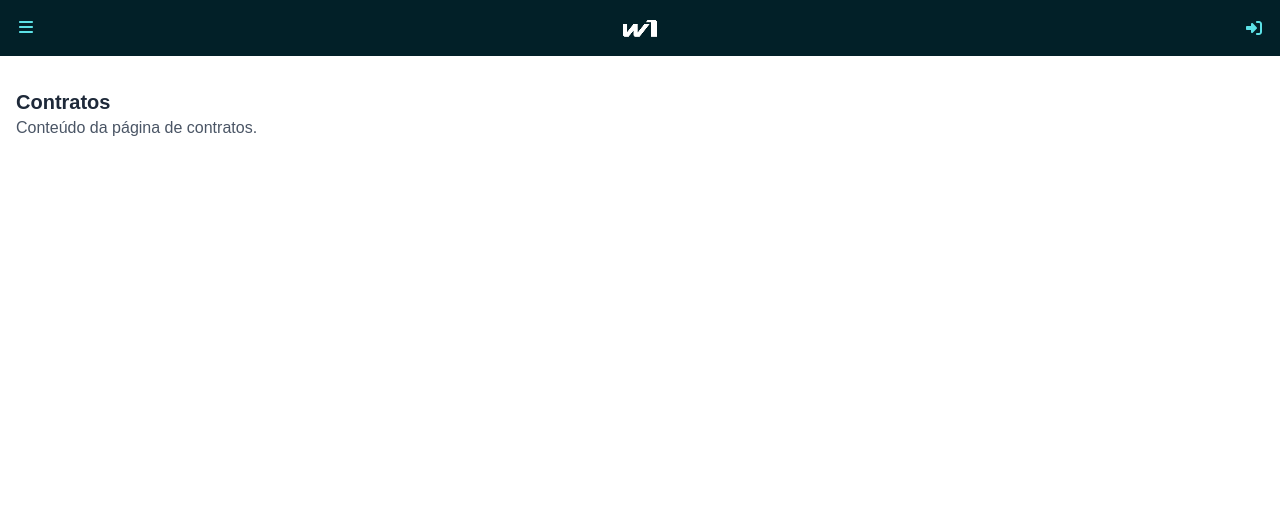
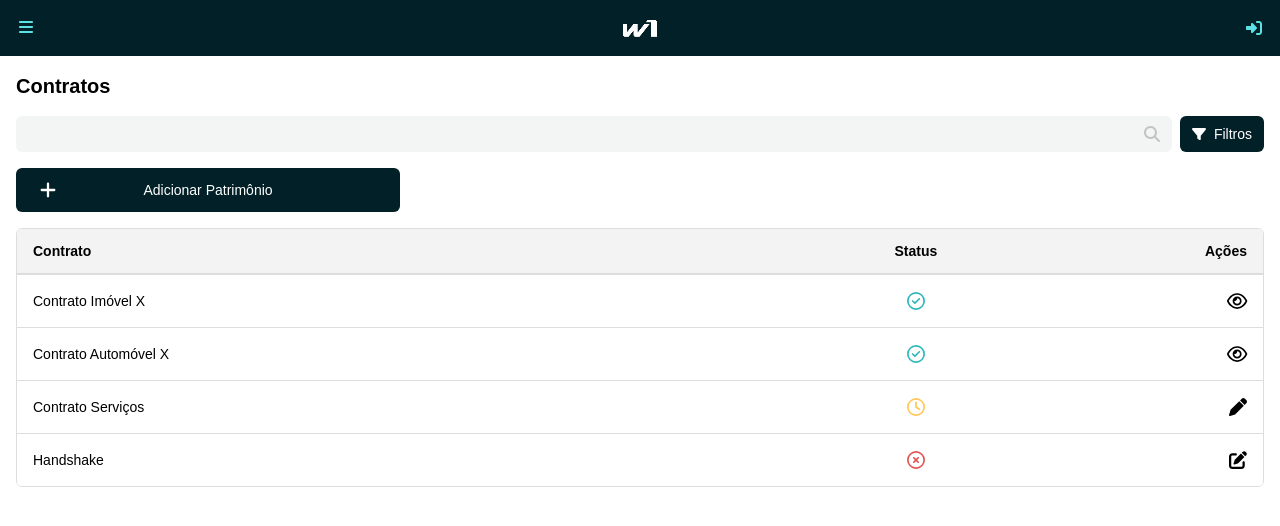
Before and after one commit to GabrielMartinsAlves/hackaton-w1-consulting, a Next.js app in the folder src/frontend/: page /contratos in a window 1280 px wide. Shown: the top 526 px of the page. Built offline with nearby package versions, Linux system fonts and the light colour scheme.

Commit message:
feat: adiciona tela de contratos

```diff
--- a/src/frontend/src/app/acompanhamento/page.tsx
+++ b/src/frontend/src/app/acompanhamento/page.tsx
@@ -10,7 +10,6 @@ export default function AcompanhamentoPage() {
       <main className="p-4">
         <h1 className="text-xl font-bold text-black mb-4">Acompanhamento</h1>
 
-        {/* Card do projeto */}
         <div className="bg-[#F9F9F9] rounded-lg p-4 mb-6">
           <p className="text-xs text-[#555555] mb-1">Projeto</p>
           <h2 className="font-bold text-sm text-black mb-1">Holding Silva Participações</h2>
@@ -25,7 +24,6 @@ export default function AcompanhamentoPage() {
           <ProgressBar percentage={60} />
         </div>
 
-        {/* Etapas */}
         <h2 className="text-md font-semibold text-black mb-2">Detalhamento das Etapas</h2>
         <div className="flex flex-col gap-2">
           <EtapaItem
@@ -54,7 +52,6 @@ export default function AcompanhamentoPage() {
           />
         </div>
 
-        {/* Botão pequeno e centralizado */}
         <div className="mt-6 flex justify-center">
           <button className="bg-[#022028] text-white px-6 py-3 rounded-md text-sm font-semibold">
             Baixar Relatório
--- a/src/frontend/src/app/contratos/page.tsx
+++ b/src/frontend/src/app/contratos/page.tsx
@@ -1,12 +1,123 @@
+'use client';
+
+import { useState } from 'react';
 import HeaderMobile from '@/components/HeaderMobile';
+import ContratoRow from '@/components/ContratoRow';
+import AdicionarPatrimonioDropdown from '@/components/AdicionarPatrimonioDropdown';
+import { FontAwesomeIcon } from '@fortawesome/react-fontawesome';
+import { faSearch, faFilter } from '@fortawesome/free-solid-svg-icons';
+
+interface Contrato {
+  nome: string;
+  status: 'ok' | 'pendente' | 'erro';
+  acao: 'ver' | 'editar' | 'caneta';
+}
 
 export default function ContratosPage() {
+  const [busca, setBusca] = useState('');
+  const [filtroAberto, setFiltroAberto] = useState(false);
+
+  const [statusSelecionados, setStatusSelecionados] = useState<Record<string, boolean>>({
+    ok: true,
+    pendente: true,
+    erro: true,
+  });
+
+  const contratos: Contrato[] = [
+    { nome: 'Contrato Imóvel X', status: 'ok', acao: 'ver' },
+    { nome: 'Contrato Automóvel X', status: 'ok', acao: 'ver' },
+    { nome: 'Contrato Serviços', status: 'pendente', acao: 'caneta' },
+    { nome: 'Handshake', status: 'erro', acao: 'editar' },
+  ];
+
+  const toggleStatus = (status: string) => {
+    setStatusSelecionados((prev) => ({
+      ...prev,
+      [status]: !prev[status],
+    }));
+  };
+
+  const contratosFiltrados = contratos.filter(
+    (c) =>
+      c.nome.toLowerCase().includes(busca.toLowerCase()) &&
+      statusSelecionados[c.status]
+  );
+
   return (
     <div className="min-h-screen bg-white">
       <HeaderMobile />
-      <main className="p-4 mt-4">
-        <h1 className="text-xl font-bold text-gray-800">Contratos</h1>
-        <p className="text-gray-600">Conteúdo da página de contratos.</p>
+
+      <main className="p-4">
+        <h1 className="text-xl font-bold text-black mb-4">Contratos</h1>
+
+        <div className="flex gap-2 mb-4 relative">
+          <div className="flex items-center bg-[#F3F5F4] rounded-md px-3 py-2 w-full justify-between">
+            <input
+              type="text"
+              className="bg-transparent outline-none text-sm w-full text-black"
+              value={busca}
+              onChange={(e) => setBusca(e.target.value)}
+            />
+            <FontAwesomeIcon icon={faSearch} className="text-[#C3C3C3] ml-2 h-4" />
+          </div>
+
+          <div className="relative">
+            <button
+              onClick={() => setFiltroAberto(!filtroAberto)}
+              className="flex items-center gap-2 bg-[#022028] text-white text-sm px-3 py-2 rounded-md"
+            >
+              <FontAwesomeIcon icon={faFilter} className="h-4" />
+              Filtros
+            </button>
+
+            {filtroAberto && (
+              <div className="absolute right-0 top-full mt-1 w-40 bg-white text-sm text-black border border-[#DDDDDD] rounded-md shadow z-10 p-2">
+                {(['ok', 'pendente', 'erro'] as const).map((status) => (
+                  <label
+                    key={status}
+                    className="flex items-center gap-2 cursor-pointer mb-1 last:mb-0"
+                  >
+                    <input
+                      type="checkbox"
+                      checked={statusSelecionados[status]}
+                      onChange={() => toggleStatus(status)}
+                      className="accent-[#022028]"
+                    />
+                    <span>
+                      {status === 'ok'
+                        ? 'Ok'
+                        : status === 'pendente'
+                        ? 'Pendente'
+                        : 'Erro'}
+                    </span>
+                  </label>
+                ))}
+              </div>
+            )}
+          </div>
+        </div>
+
+        <div className="mb-4">
+          <AdicionarPatrimonioDropdown />
+        </div>
+
+        <div className="border border-[#DDDDDD] rounded-md overflow-hidden text-sm">
+          <div className="grid grid-cols-[7fr_2fr_2fr] font-bold text-black px-4 py-3 border-b border-[#DDDDDD] bg-[#F3F3F3]">
+            <span>Contrato</span>
+            <div className="text-center">Status</div>
+            <div className="text-right">Ações</div>
+          </div>
+
+          {contratosFiltrados.length > 0 ? (
+            contratosFiltrados.map((c, idx) => (
+              <ContratoRow key={idx} nome={c.nome} status={c.status} acao={c.acao} />
+            ))
+          ) : (
+            <div className="px-4 py-6 text-center text-[#555555]">
+              Nenhum contrato encontrado.
+            </div>
+          )}
+        </div>
       </main>
     </div>
   );
--- /dev/null
+++ b/src/frontend/src/components/AdicionarPatrimonioDropdown.tsx
@@ -0,0 +1,44 @@
+'use client';
+
+import { useState } from 'react';
+import { FontAwesomeIcon } from '@fortawesome/react-fontawesome';
+import { faPlus } from '@fortawesome/free-solid-svg-icons';
+
+export default function AdicionarPatrimonioDropdown() {
+  const [open, setOpen] = useState(false);
+
+  const opcoes = ['Imóvel', 'Automóvel', 'Bens financeiros', 'Outro'];
+
+  return (
+    <div className="relative w-full max-w-sm">
+      <button
+        onClick={() => setOpen(!open)}
+        className={`w-full bg-[#022028] text-white text-sm font-normal px-4 py-3 flex items-center justify-center relative ${
+          open ? 'rounded-t-md rounded-b-none' : 'rounded-md'
+        }`}
+      >
+        <FontAwesomeIcon icon={faPlus} className="absolute left-6 h-4 w-4 text-white text-[22px]" />
+        Adicionar Patrimônio
+      </button>
+
+      {open && (
+        <div className="absolute top-full left-0 w-full bg-[#022028] text-white text-sm rounded-b-md border-t border-[#DDDDDD] z-10 overflow-hidden">
+          {opcoes.map((opcao, idx) => (
+            <div key={idx} className="px-4 text-left">
+              <div
+                className={`pt-3 px-4 ${
+                  idx === opcoes.length - 1 ? 'pb-3' : 'pb-1'
+                }`}
+              >
+                {opcao}
+              </div>
+              {idx < opcoes.length - 1 && (
+                <div className="w-[95%] h-px bg-[#5CE1E6] mx-auto" />
+              )}
+            </div>
+          ))}
+        </div>
+      )}
+    </div>
+  );
+}
--- /dev/null
+++ b/src/frontend/src/components/ContratoRow.tsx
@@ -0,0 +1,24 @@
+import { FontAwesomeIcon } from '@fortawesome/react-fontawesome';
+import { faEye as faEyeRegular } from '@fortawesome/free-regular-svg-icons';
+import { faPen, faPenToSquare as faPenToSquareRegular } from '@fortawesome/free-solid-svg-icons';
+import StatusIcon from './StatusIcon';
+
+export default function ContratoRow({ nome, status, acao }: Props) {
+  const actionIcon = {
+    ver: faEyeRegular,
+    editar: faPenToSquareRegular,
+    caneta: faPen,
+  }[acao];
+
+  return (
+    <div className="grid grid-cols-[7fr_2fr_2fr] items-center text-sm px-4 py-4 border-t border-[#DDDDDD] bg-white text-black">
+      <span>{nome}</span>
+      <div className="flex justify-center">
+        <StatusIcon status={status} />
+      </div>
+      <div className="flex justify-end">
+        <FontAwesomeIcon icon={actionIcon} className="text-[18px] text-black" />
+      </div>
+    </div>
+  );
+}
--- a/src/frontend/src/components/EtapaItem.tsx
+++ b/src/frontend/src/components/EtapaItem.tsx
@@ -1,12 +1,10 @@
-// src/components/EtapaItem.tsx
-
 import React from 'react';
 import { FontAwesomeIcon } from '@fortawesome/react-fontawesome';
 import {
   faCheck,
   faSpinner,
 } from '@fortawesome/free-solid-svg-icons';
-import { faClock } from '@fortawesome/free-regular-svg-icons'; // ícone de relógio não preenchido
+import { faClock } from '@fortawesome/free-regular-svg-icons';
 
 type Status = 'concluido' | 'em_andamento' | 'pendente';
 
--- /dev/null
+++ b/src/frontend/src/components/StatusIcon.tsx
@@ -0,0 +1,22 @@
+import { FontAwesomeIcon } from '@fortawesome/react-fontawesome';
+import {
+  faCheckCircle as faCheckCircleRegular,
+  faTimesCircle as faTimesCircleRegular,
+  faClock as faClockRegular,
+} from '@fortawesome/free-regular-svg-icons';
+
+interface Props {
+  status: 'ok' | 'pendente' | 'erro';
+}
+
+export default function StatusIcon({ status }: Props) {
+  const map = {
+    ok: { icon: faCheckCircleRegular, color: 'text-[#2FB8BC]' },
+    pendente: { icon: faClockRegular, color: 'text-[#FFC857]' },
+    erro: { icon: faTimesCircleRegular, color: 'text-[#E15554]' },
+  };
+
+  const { icon, color } = map[status];
+
+  return <FontAwesomeIcon icon={icon} className={`text-[18px] ${color}`} />;
+}
```
